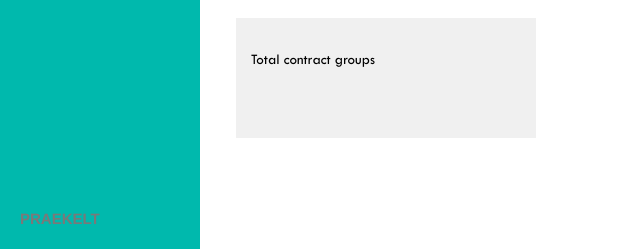
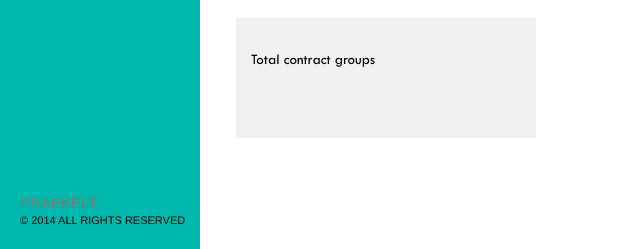
Before and after one commit to praekeltfoundation/gem-survey-tool, a Django app: page /home/ in a window 1280 px wide. Shown: the part 551-800 px from the top of the page, without its empty margins (0-640 px from the left). Run offline with Django 3.2, Linux system fonts and the light colour scheme; data that the repository does not hold is empty; parts of the project's set-up code (start-up, migrations or seed data) failed here and were passed over; some libraries are stand-ins or nearby versions.

Commit message:
added copyrights

```diff
--- a/gems/core/static/css/styles.css
+++ b/gems/core/static/css/styles.css
@@ -214,6 +214,15 @@ footer {
     left: 20px;
     bottom: 20px;
     font-family: Helvetica;
+    font-weight: normal;
+}
+
+.banner span {
+    display: block;
+}
+
+.banner-rights {
+    font-size: 11px;
 }
 
 /*MENU*/
--- a/gems/core/templates/menu.html
+++ b/gems/core/templates/menu.html
@@ -28,8 +28,9 @@
             <div class="item"><li class="icon admin"></li><span>Admin..</span></div>
         </a>
     </div>
-    <div class="banner grey-font">
-        PRAEKELT
+    <div class="banner">
+        <span class="grey-font">PRAEKELT</span>
+        <span class="banner-rights">&copy; 2014 ALL RIGHTS RESERVED</span>
     </div>
 </div>
 
```
